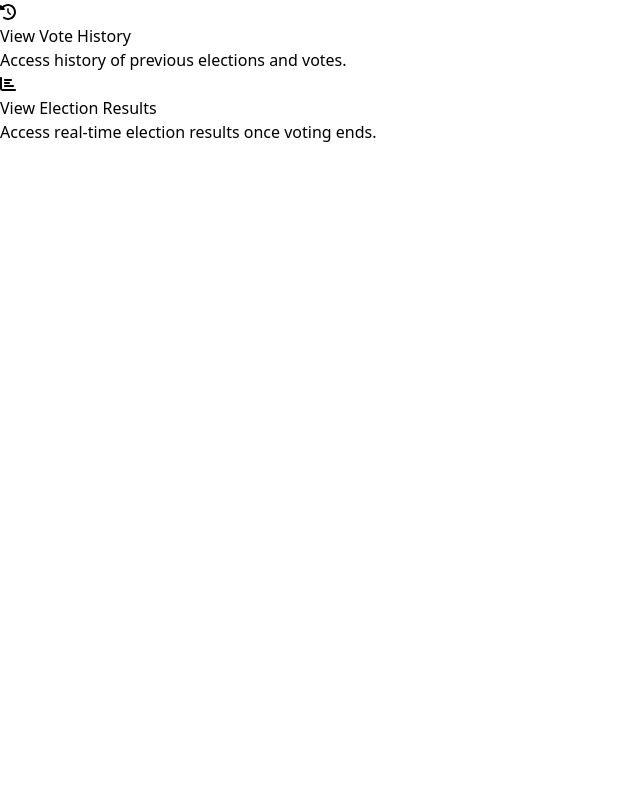
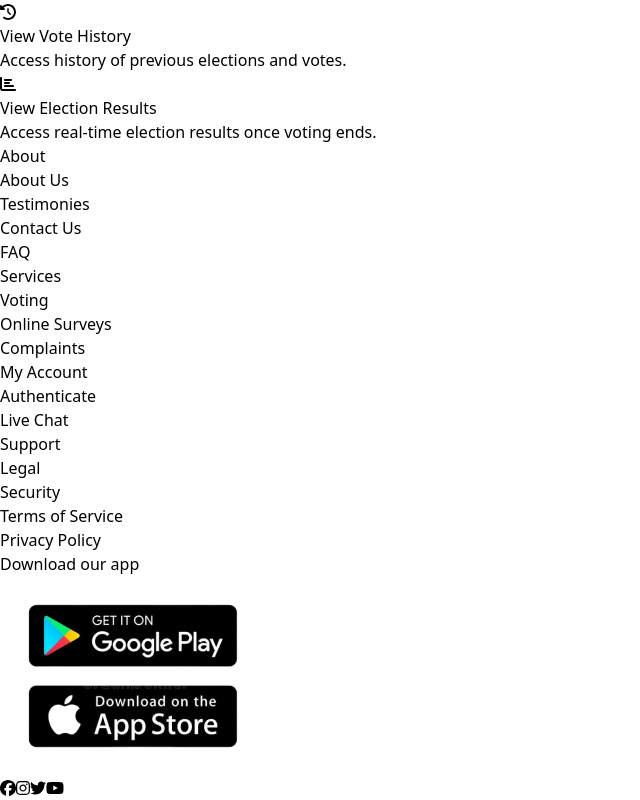
Before and after one commit to Goodlucketi/voting_app_frontend, a React (Vite) app: page / in a window 1280 px wide. Shown: the part 3350-4150 px from the top of the page, without its empty margins (0-640 px from the left). Before the commit the page ends 3494 px from the top, so only its background shows below. Built offline with nearby package versions, Linux system fonts and the light colour scheme.

Commit message:
overhaul

```diff
--- /dev/null
+++ b/src/components/Footer.jsx
@@ -0,0 +1,56 @@
+import { Link } from "react-router-dom";
+import { FontAwesomeIcon } from "@fortawesome/react-fontawesome";
+import { faFacebook, faInstagram, faTwitter, faYoutube } from "@fortawesome/free-brands-svg-icons";
+import appStore from '../assets/images/store.png'
+const Footer = () => {
+    return (
+        <footer className="bg-green-100/75 py-10">
+            <div className="w-11/12 mx-auto b">
+                <div className="p-2 grid md:grid-cols-5 gap-10">
+                    <div className="about">
+                        <h3 className="font-bold">About</h3>
+                        <p><Link>About Us</Link></p>
+                        <p><Link>Testimonies</Link></p>
+                        <p><Link>Contact Us</Link></p>
+                        <p><Link>FAQ</Link></p>
+                    </div>
+
+                    <div className="services">
+                        <h3 className="font-bold">Services</h3>
+                        <p><Link>Voting</Link></p>
+                        <p><Link>Online Surveys</Link></p>
+                        <p><Link>Complaints</Link></p>
+                    </div>
+
+                    <div className="account">
+                        <h3 className="font-bold">My Account</h3>
+                        <p><Link>Authenticate</Link></p>
+                        <p><Link>Live Chat</Link></p>
+                        <p><Link>Support</Link></p>
+                    </div>
+
+                    <div className="legal">
+                        <h3 className="font-bold">Legal</h3>
+                        <p><Link>Security</Link></p>
+                        <p><Link>Terms of Service</Link></p>
+                        <p><Link>Privacy Policy</Link></p>
+                    </div>
+
+                    <div className="download">
+                        <h3 className="font-bold">Download our app</h3>
+                        <img src={appStore} alt="App Store" />
+                        <p className="text-right px-4">
+                            <Link><FontAwesomeIcon icon={faFacebook} className="text-black mr-5"/></Link>
+                            <Link><FontAwesomeIcon icon={faInstagram} className="text-black mr-5"/></Link>
+                            <Link><FontAwesomeIcon icon={faTwitter} className="text-black mr-5"/></Link>
+                            <Link><FontAwesomeIcon icon={faYoutube} className="text-black mr-3"/></Link>
+
+                        </p>
+                    </div>
+                </div>
+            </div>
+        </footer>
+     );
+}
+
+export default Footer;
--- a/src/components/HowItWorks.jsx
+++ b/src/components/HowItWorks.jsx
@@ -15,27 +15,27 @@ const HowItWorks = () => {
 
                         <ul>
                             <li className="my-2 shadow-md bg-slate-50/50 p-6">
-                                <FontAwesomeIcon icon={faLock} className="text-green-700"/>
+                                <FontAwesomeIcon icon={faLock} className="text-green-700 text-2xl"/>
                                 <h2 className="font-bold text-xl text-green-800">Authenticate Securely</h2>
                                 <p>Use your NIN and BVN to verify your identity and access the voting system.</p>
                             </li>
                             <li className="my-2 shadow-md bg-slate-50/50 p-6">
-                                <FontAwesomeIcon icon={faVoteYea} className="text-green-700"/>
+                                <FontAwesomeIcon icon={faVoteYea} className="text-green-700 text-2xl"/>
                                 <h2 className="font-bold text-xl text-green-800">Choose Your Candidate</h2>
                                 <p>Browse the list of candidates and select your preferred choice.</p>
                             </li>
                             <li className="my-2 shadow-md bg-slate-50/50 p-6">
-                                <FontAwesomeIcon icon={faCheckCircle} className="text-green-700"/>
+                                <FontAwesomeIcon icon={faCheckCircle} className="text-green-700 text-2xl"/>
                                 <h2 className="font-bold text-xl text-green-800">Cast Your Vote</h2>
                                 <p>Confirm your selection and cast your vote with confidence.</p>
                             </li>
                             <li className="my-2 shadow-md bg-slate-50/50 p-6">
-                                <FontAwesomeIcon icon={faHistory} className="text-green-700"/>
+                                <FontAwesomeIcon icon={faHistory} className="text-green-700 text-2xl"/>
                                 <h2 className="font-bold text-xl text-green-800">View Vote History</h2>
                                 <p>Access history of previous elections and votes.</p>
                             </li>
                             <li className="my-2 shadow-md bg-slate-50/50 p-6">
-                                <FontAwesomeIcon icon={faChartBar} className="text-green-700"/>
+                                <FontAwesomeIcon icon={faChartBar} className="text-green-700 text-2xl"/>
                                 <h2 className="font-bold text-xl text-green-800">View Election Results</h2>
                                 <p>Access real-time election results once voting ends.</p>
                             </li>
--- a/src/pages/Home.jsx
+++ b/src/pages/Home.jsx
@@ -4,6 +4,7 @@ import Feature from "../components/Feature";
 import LandingPage from "../components/Landing";
 import { faLock, faChartBar, faVoteYea, faExclamationCircle, faGlobe, faUniversalAccess } from "@fortawesome/free-solid-svg-icons";
 import Contact from "../components/HowItWorks";
+import Footer from "../components/Footer";
 
 
 const Home = () => {
@@ -47,6 +48,7 @@ const Home = () => {
                 </div>
             </div>
             <Contact />
+            <Footer />
 
         </main>
      );
```
Also changed, not shown: src/assets/images/store.png (added).
